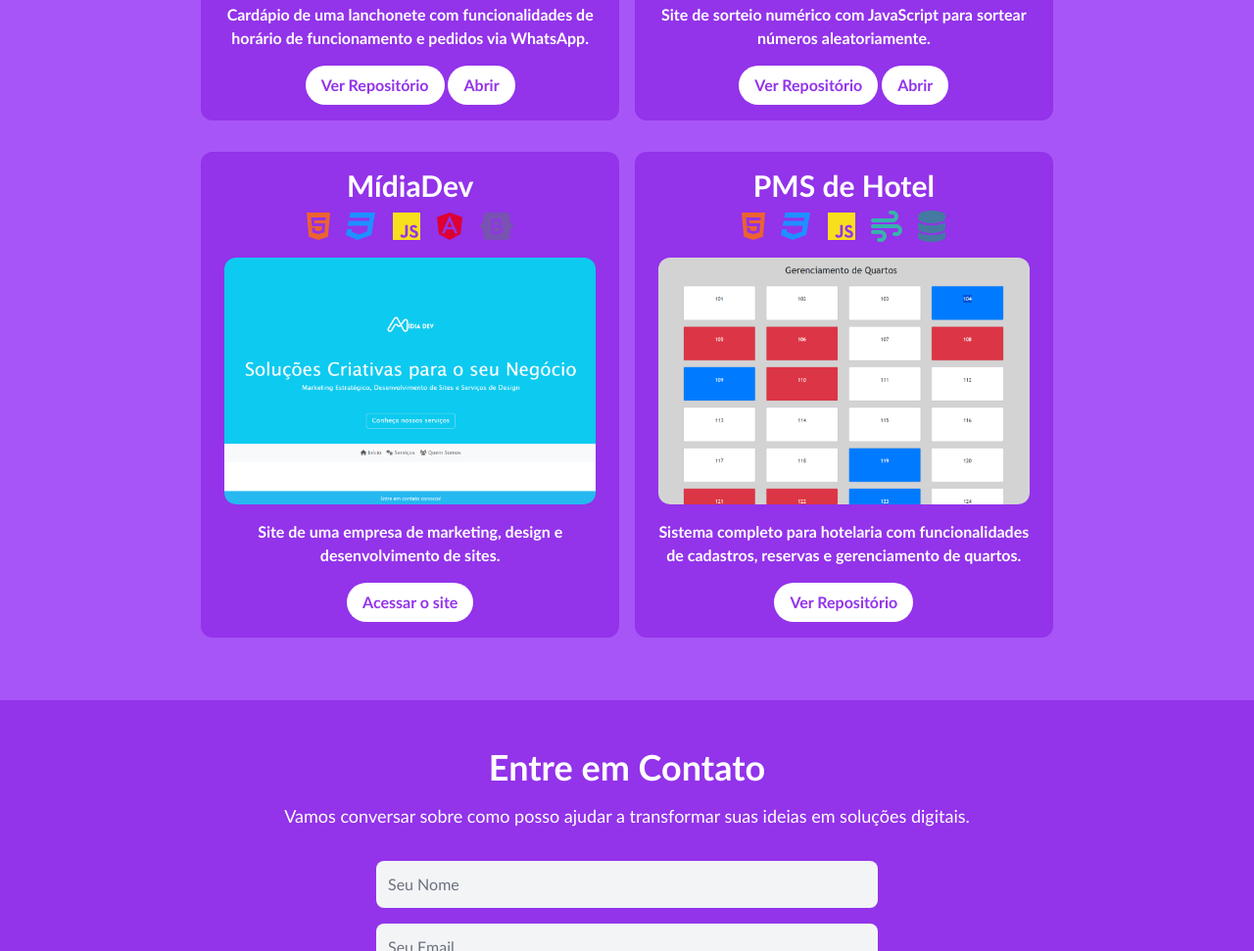
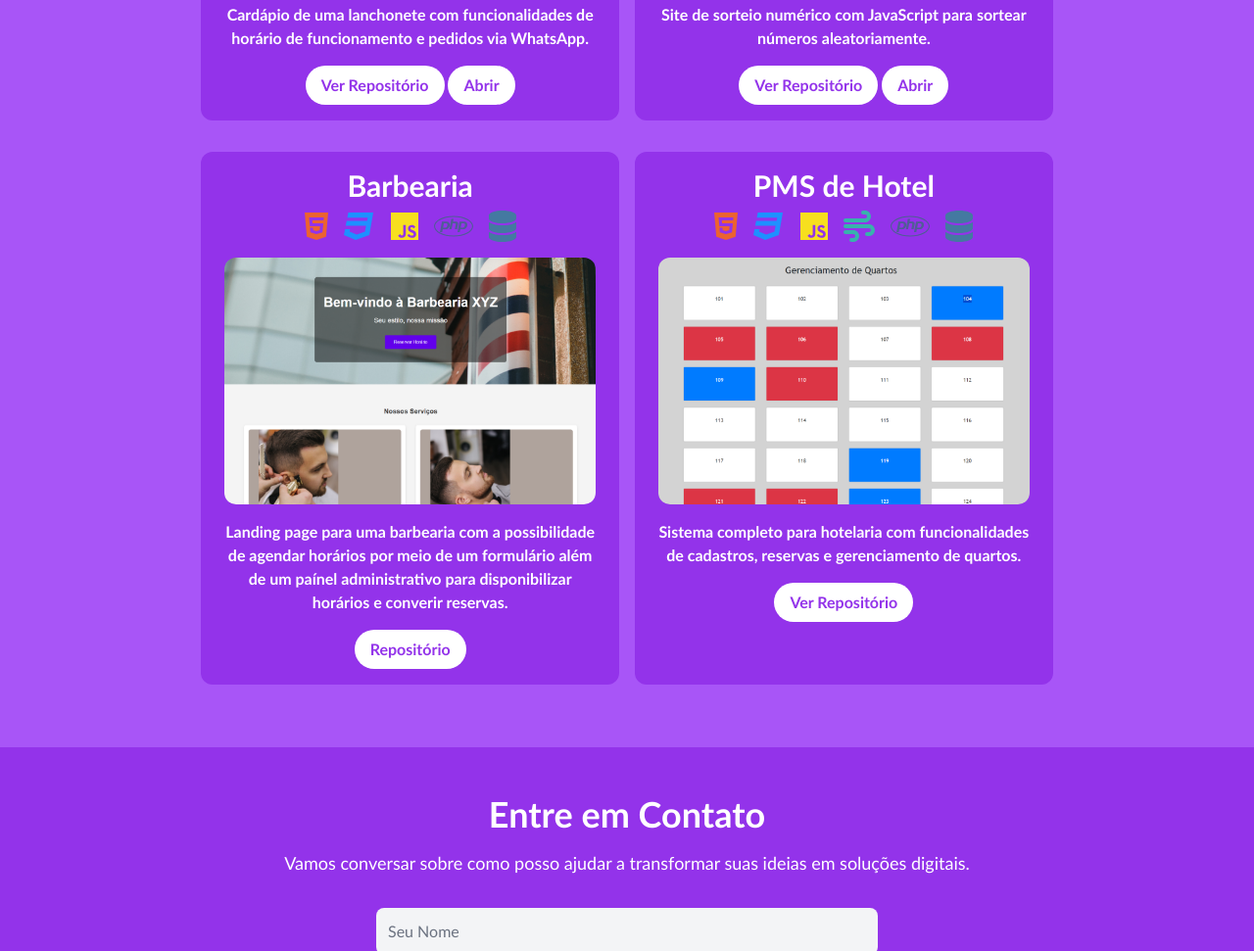
Before and after one commit to Lucas19Alves/lucas19alves.github.io, a website: page index.html in a window 1280 px wide. Shown: the part 4568-5539 px from the top of the page at 98% size. Drawn offline with nearby package versions, Linux system fonts and the light colour scheme.

Commit message:
adição de projeto

```diff
--- a/index.html
+++ b/index.html
@@ -302,20 +302,20 @@
             </div>
 
             <div class="bg-purple-600 px-6 py-4 rounded-xl text-white font-bold mb-4 md:w-1/3">
-                <p class="text-3xl font-bold">MídiaDev</p>
+                <p class="text-3xl font-bold">Barbearia</p>
                 <div class="flex justify-center mt-2 gap-4">
                     <i class="fab fa-html5 fa-2x"></i>
                     <i class="fab fa-css3 fa-2x"></i>
                     <i class="fab fa-js fa-2x"></i>
-                    <i class="fab fa-angular fa-2x"></i>
-                    <i class="fab fa-bootstrap fa-2x"></i>
+                    <i class="fab fa-php fa-2x"></i>
+                    <i class="fa fa-database fa-2x"></i>
                 </div>
-                <img src="./src/imagens/midiadev.png" alt="midiadev" class="rounded-xl my-4">
-                <p>Site de uma empresa de marketing, design e desenvolvimento de sites.</p>
+                <img src="./src/imagens/barbearia.png" alt="midiadev" class="rounded-xl my-4">
+                <p>Landing page para uma barbearia com a possibilidade de agendar horários por meio de um formulário além de um paínel administrativo para disponibilizar horários e converir reservas.</p>
                 <div class="mt-auto">
-                    <a href="https://midiadev.com.br/"
+                    <a href="https://github.com/Lucas19Alves/barber-shop"
                         class="bg-white text-purple-600 font-bold py-2 px-4 rounded-full mt-4 inline-block hover:bg-purple-200 transition-colors"
-                        target="_blank">Acessar o site</a>
+                        target="_blank">Repositório</a>
                 </div>
             </div>
 
@@ -326,6 +326,7 @@
                     <i class="fab fa-css3 fa-2x"></i>
                     <i class="fab fa-js fa-2x"></i>
                     <i class="fa fa-wind fa-2x"></i>
+                    <i class="fab fa-php fa-2x"></i>
                     <i class="fa fa-database fa-2x"></i>
                 </div>
                 <img src="./src/imagens/sistema.png" alt="sistema" class="rounded-xl my-4">
```
Also changed, not shown: src/imagens/barbearia.png (added).
